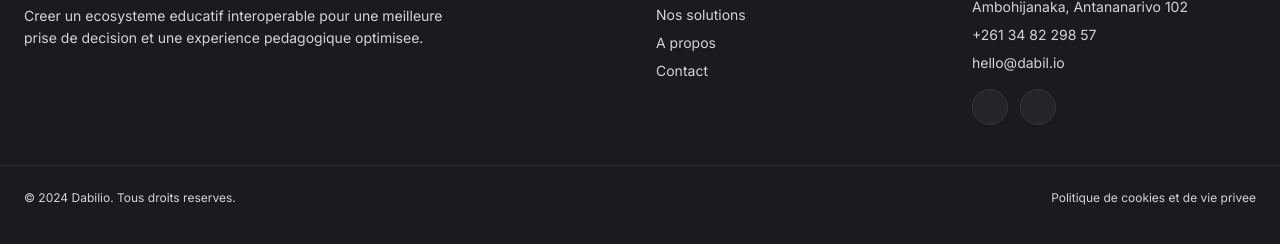
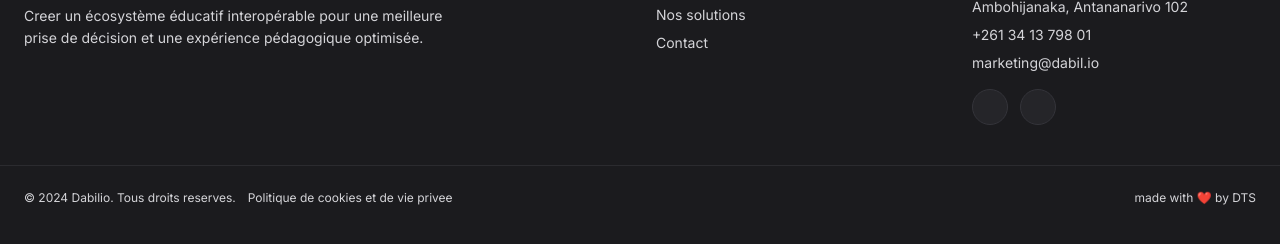
Before and after one commit to Dabilio23/newwebsite, a plain HTML site: page index.html in a window 1280 px wide. Shown: the part 2124-2368 px from the top of the page. Drawn offline with nearby package versions, Linux system fonts and the light colour scheme; some icons are missing.

Commit message:
feat: update footer

```diff
--- a/index.html
+++ b/index.html
@@ -423,11 +423,13 @@
 
                     <!-- Droite : formulaire d'inscription -->
                     <div class="bg-[#001d3d] text-white rounded-3xl p-8 md:p-10">
-                        <span class="text-white text-sm tracking-tight uppercase mb-5 block">Commencer gratuitement</span>
+                        <span class="text-white text-sm tracking-tight uppercase mb-5 block">Commencer
+                            gratuitement</span>
                         <h3 class="text-2xl md:text-3xl font-medium tracking-tight leading-tight mb-2">
                             Inscrivez votre établissement.
                         </h3>
-                        <p class="text-white/50 text-sm mb-8">Accédez gratuitement au module Inscription et démarrez votre transformation digitale.</p>
+                        <p class="text-white/50 text-sm mb-8">Accédez gratuitement au module Inscription et démarrez
+                            votre transformation digitale.</p>
                         <form id="form-inscription" class="space-y-4">
                             <div class="grid grid-cols-1 sm:grid-cols-2 gap-4">
                                 <label class="block">
@@ -1483,25 +1485,24 @@
                 <a href="#accueil" class="inline-flex items-center mb-4" aria-label="Accueil Dabilio">
                     <img src="public/logo_footer.png" alt="Dabilio" class="h-12 w-auto">
                 </a>
-                <p class="max-w-md text-sm leading-relaxed">Creer un ecosysteme educatif interoperable pour une
-                    meilleure prise de decision et une experience pedagogique optimisee.</p>
+                <p class="max-w-md text-sm leading-relaxed">Creer un écosystème éducatif interopérable pour une
+                    meilleure prise de décision et une expérience pédagogique optimisée.</p>
             </div>
             <div>
                 <h3 class="text-white text-sm font-medium mb-4">Liens utiles</h3>
                 <div class="flex flex-col gap-2 text-sm">
                     <a href="#accueil" class="hover:text-white transition-colors">Accueil</a>
                     <a href="#solutions" class="hover:text-white transition-colors">Nos solutions</a>
-                    <a href="#apropos" class="hover:text-white transition-colors">A propos</a>
                     <a href="#contact" class="hover:text-white transition-colors">Contact</a>
                 </div>
             </div>
             <div>
                 <h3 class="text-white text-sm font-medium mb-4">Restons en contact</h3>
                 <p class="text-sm mb-2">Lot 270 Bis Ambodiakondro, Ambohijanaka, Antananarivo 102</p>
-                <p class="text-sm mb-2">+261 34 82 298 57</p>
-                <p class="text-sm mb-4">hello@dabil.io</p>
+                <p class="text-sm mb-2">+261 34 13 798 01</p>
+                <p class="text-sm mb-4">marketing@dabil.io</p>
                 <div class="flex gap-3">
-                    <a href="https://www.facebook.com/profile.php?id=61561811311238"
+                    <a href="https://www.facebook.com/dabiliomg"
                         class="w-9 h-9 rounded-full bg-[#252529] border border-[#34343a] text-zinc-300 flex items-center justify-center hover:text-white"
                         aria-label="Facebook Dabilio">
                         <iconify-icon icon="solar:letter-unread-linear" width="18" height="18"></iconify-icon>
@@ -1518,6 +1519,8 @@
             class="max-w-7xl mx-auto px-6 mt-10 pt-6 border-t border-[#2b2b2f] flex flex-col md:flex-row gap-3 items-start md:items-center justify-between text-xs">
             <p>© 2024 Dabilio. Tous droits reserves.</p>
             <a href="#accueil" class="hover:text-white transition-colors">Politique de cookies et de vie privee</a>
+            <p class="md:ml-auto">made with ❤️ by <a href="https://dts.dabil.io" target="_blank"
+                    rel="noopener noreferrer" class="hover:text-white transition-colors">DTS</a></p>
         </div>
     </footer>
 
```
